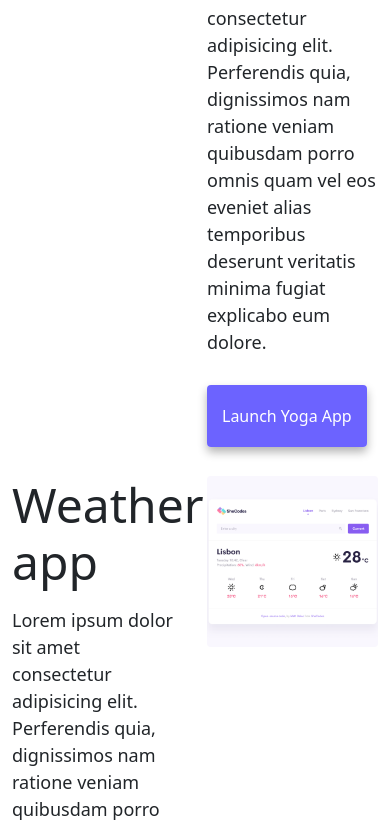
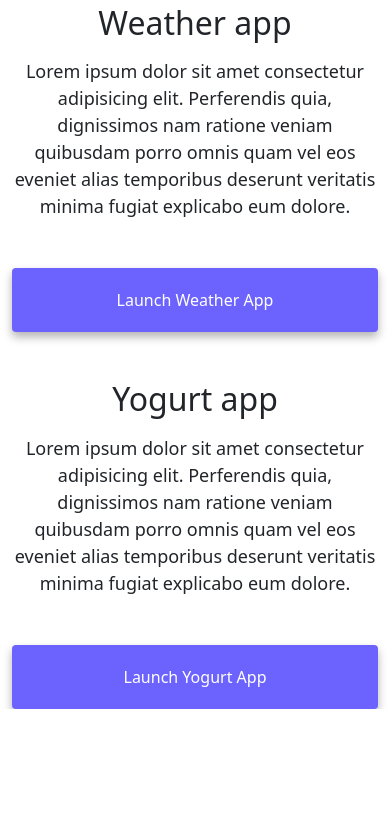
Before and after one commit to missbeedie/advanced-tools-hw, a plain HTML site: page index.html in a window 390 px wide. Shown: the part 820-1648 px from the top of the page. After the commit the page ends 1529 px from the top, so only its background shows below. Drawn offline with nearby package versions, Linux system fonts and the light colour scheme.

Commit message:
changes to make website more responsive

```diff
--- a/index.html
+++ b/index.html
@@ -62,10 +62,10 @@
     </div>
     <div class="container">
       <div class="row">
-        <div class="col-6">
-          <img src="/images/yoga.png" class="img-fluid rounded" alt="Thumbnail for Yoga App showing picture of a lady in a yoga pose"/>
+        <div class="col-sm-6">
+          <img src="/images/yoga.png" class="img-fluid rounded d-none d-sm-block" alt="Thumbnail for Yoga App showing picture of a lady in a yoga pose"/>
         </div>
-        <div class="col-6">
+        <div class="col-sm-6">
           <h2 class="mb-3">Yoga app</h2>
           <p>
             Lorem ipsum dolor sit amet consectetur adipisicing elit. Perferendis
@@ -74,12 +74,12 @@
             explicabo eum dolore.
           </p>
           <div class="mt-5">
-            <a href="#" class="primary-link" title="Launch Yoga App">Launch Yoga App</a>
+            <a href="#" class="primary-link project-link" title="Launch Yoga App">Launch Yoga App</a>
           </div>
         </div>
       </div>
       <div class="row mt-5">
-        <div class="col-6">
+        <div class="col-sm-6">
           <h2 class="mb-3">Weather app</h2>
           <p>
             Lorem ipsum dolor sit amet consectetur adipisicing elit. Perferendis
@@ -88,18 +88,18 @@
             explicabo eum dolore.
           </p>
           <div class="mt-5">
-            <a href="#" class="primary-link" title="Launch Weather app">Launch Weather App</a>
+            <a href="#" class="primary-link project-link" title="Launch Weather app">Launch Weather App</a>
           </div>
         </div>
-        <div class="col-6">
-          <img src="/images/weather.png" class="img-fluid rounded" alt="Thumbnail for Weather App showing picture of a weather forecast"/>
+        <div class="col-sm-6">
+          <img src="/images/weather.png"  class="img-fluid rounded d-none d-sm-block" alt="Thumbnail for Weather App showing picture of a weather forecast"/>
         </div>
       </div>
       <div class="row mt-5">
-        <div class="col-6">
-          <img src="/images/yogurt.png" class="img-fluid rounded" alt="Thumbnail for Yogurt App showing picture of a cup of yogurt with blackberries and a spoon" />
+        <div class="col-sm-6">
+          <img src="/images/yogurt.png" class="img-fluid rounded d-none d-sm-block" alt="Thumbnail for Yogurt App showing picture of a cup of yogurt with blackberries and a spoon" />
         </div>
-        <div class="col-6">
+        <div class="col-sm-6">
           <h2 class="mb-3">Yogurt app</h2>
           <p>
             Lorem ipsum dolor sit amet consectetur adipisicing elit. Perferendis
@@ -108,7 +108,7 @@
             explicabo eum dolore.
           </p>
           <div class="mt-5">
-            <a href="#" class="primary-link" title="Launch Yogurt App">Launch Yogurt App</a>
+            <a href="#" class="primary-link project-link" title="Launch Yogurt App">Launch Yogurt App</a>
           </div>
         </div>
       </div>
--- a/style.css
+++ b/style.css
@@ -4,10 +4,6 @@
   --box-shadow: 0 5px 10px rgba(0, 0, 0, 0.3);
 }
 
-@media (max-width: 576px) {
-
-
-}
 
 body {
   margin-top: 100px;
@@ -22,6 +18,8 @@ h3 {
 h1 {
   font-size: 96px;
 }
+
+
 
 h2 {
   font-size: 48px;
@@ -91,3 +89,24 @@ p {
 .email-link:hover {
   text-decoration: underline;
 }
+
+@media (max-width: 576px) {
+  h1 {
+    font-size: 48px;
+  }
+
+  h2 {
+    font-size: 32px;
+    text-align: center;
+  }
+
+  p {
+    text-align: center;
+  }
+
+  .project-link {
+    display: flex;
+    justify-content: center;
+  }
+
+}
```
Also changed, not shown: about.html (+1 -1 lines).
